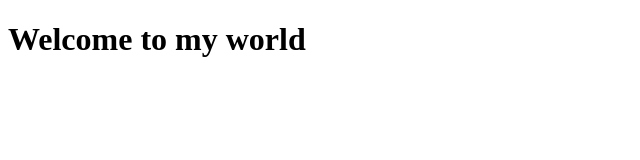
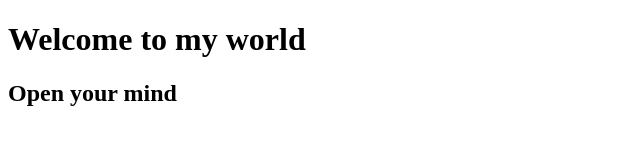
Before and after one commit to CaliV7/githubChallenge1, a plain HTML site: page index.html in a window 1280 px wide. Shown: the whole page, without its empty margins (0-640 px from the left). Drawn offline with Linux system fonts and the light colour scheme.

Commit message:
Ajout d'un h2

```diff
--- a/index.html
+++ b/index.html
@@ -9,5 +9,8 @@
    <h1>
     Welcome to my world
    </h1>
+   <h2>
+    Open your mind
+   </h2>
 </body>
 </html>
```
